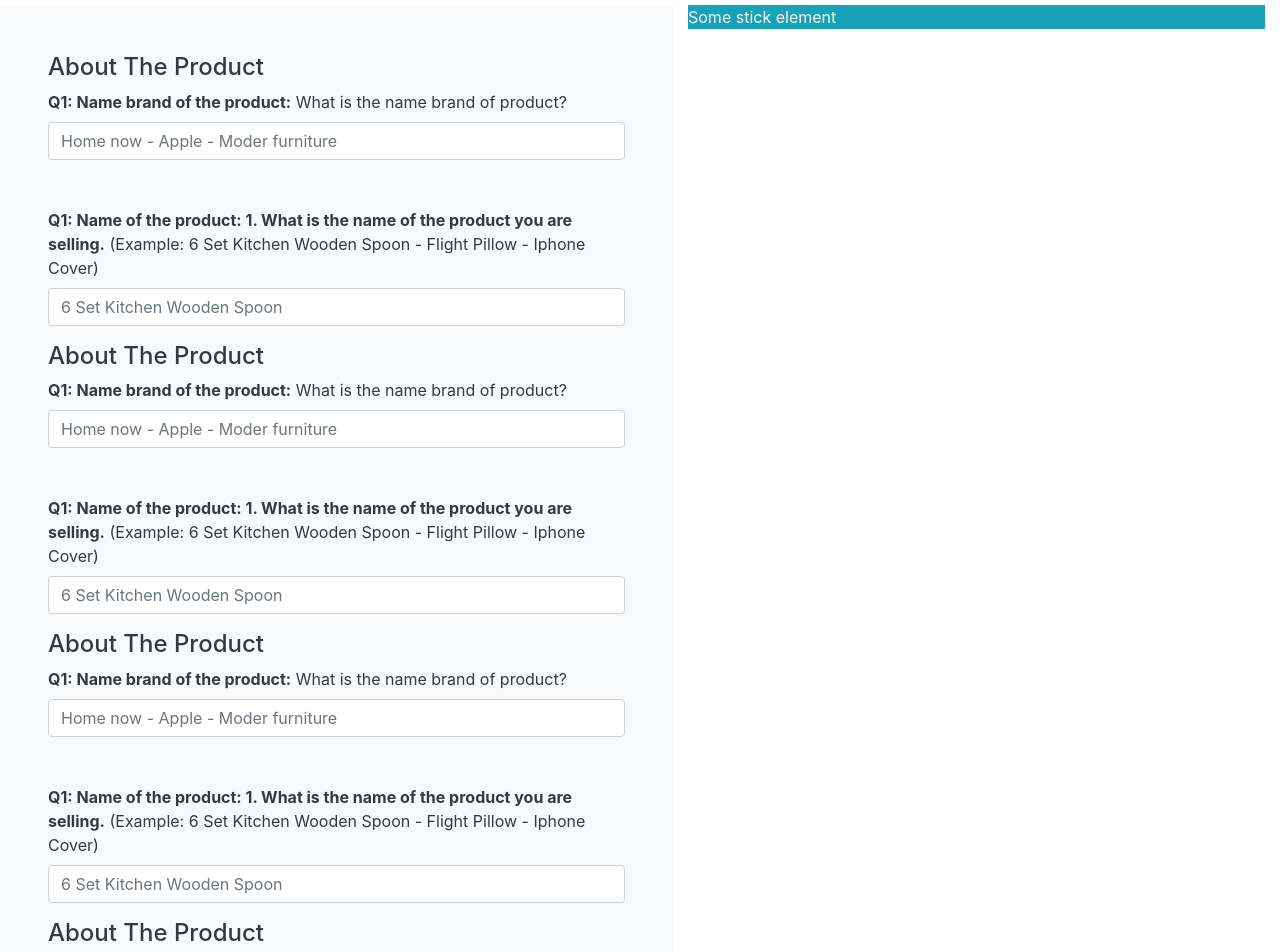
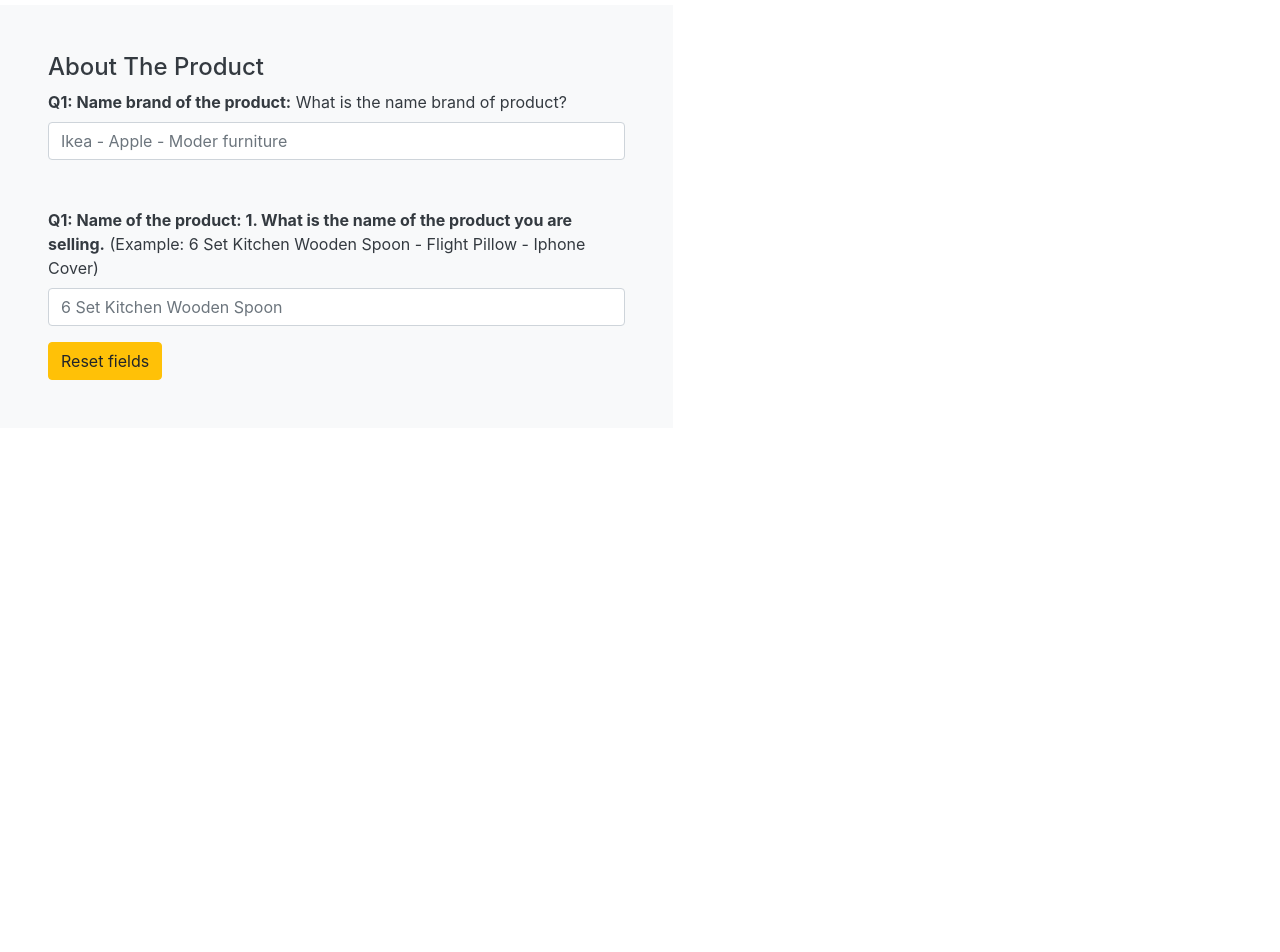
Before and after one commit to Yariandres/vue-script-machine, a Vue app: page /creator in a window 1280 px wide. Shown: the part 500-1452 px from the top of the page. After the commit the page ends 928 px from the top, so only its background shows below. Built offline with nearby package versions, Linux system fonts and the light colour scheme.

Commit message:
adding listing view component & emmiting event

```diff
--- a/src/components/AboutProduct.vue
+++ b/src/components/AboutProduct.vue
@@ -12,7 +12,8 @@
             type="text"
             id="q1"
             class="form-control"
-            placeholder="Home now - Apple - Moder furniture"
+            placeholder="Ikea - Apple - Moder furniture"
+            v-model="brandName"
          />
       </div>
 
@@ -22,8 +23,7 @@
                >Q1: Name of the product: 1. What is the name of the product you
                are selling.</span
             >
-            (Example: 6 Set Kitchen Wooden Spoon - Flight Pillow - Iphone
-            Cover)
+            (Example: 6 Set Kitchen Wooden Spoon - Flight Pillow - Iphone Cover)
          </label>
 
          <input
@@ -31,13 +31,36 @@
             id="q2"
             class="form-control"
             placeholder="6 Set Kitchen Wooden Spoon"
+            v-model="productName"
          />
       </div>
+      <button type="button" class="btn btn-warning" v-on:click="onReset">Reset fields</button>
    </div>
 </template>
 
 <script>
-export default {};
+export default {
+   data() {
+      return {
+         brandName: "",
+         productName: "",
+      };
+   },
+   methods: {
+      onReset() {
+         this.brandName = ""
+         this.productName = ""
+      }
+   },
+   watch: {
+      brandName() {
+         this.$emit("brandName", this.brandName);
+      },
+      productName() {
+         this.$emit("productName", this.productName);
+      },
+   },
+};
 </script>
 
 <style>
--- /dev/null
+++ b/src/components/pages/creator/ListingView.vue
@@ -0,0 +1,34 @@
+<template>
+   <div cla="listView">
+      <div class="bg-light">
+         {{ name }}
+      </div>
+
+   </div>
+</template>
+
+<script>
+   export default {
+      props: {
+         productName: {
+            type: String,
+            required: true
+         },
+         productBrand: {
+            type: String,
+            required: true
+         }
+      },
+      data() {
+         return {
+            name: this.productName,
+            brand: this.productBrand,
+
+         }
+      },
+   }
+</script>
+
+<style lang="scss" scoped>
+
+</style>
--- a/src/views/Creator.vue
+++ b/src/views/Creator.vue
@@ -4,18 +4,15 @@
 
       <div class="row">
          <div class="col bg-light p-5">
-            <about-product></about-product>
-            <about-product></about-product>
-            <about-product></about-product>
-            <about-product></about-product>
-            <about-product></about-product>
-            <about-product></about-product>
-            <about-product></about-product>
+            <about-product
+               v-on:brandName="productBrand = $event"
+               v-on:productName="productName= $event"
+            ></about-product>
          </div>
 
          <div class="col">
 
-            <p class="bg-info text-light" style="position: sticky; top: 0">Some stick element</p>
+            <listing-view :productBrand="productBrand" :productName="productName"></listing-view>
          </div>
       </div>
    </div>
@@ -24,11 +21,13 @@
 <script>
 import HeroSection from "../components/HeroSection";
 import AboutProduct from "../components/AboutProduct";
+import ListingView from "../components/pages/creator/ListingView"
 
 export default {
    components: {
       HeroSection,
       AboutProduct,
+      ListingView
    },
 
    data() {
```
